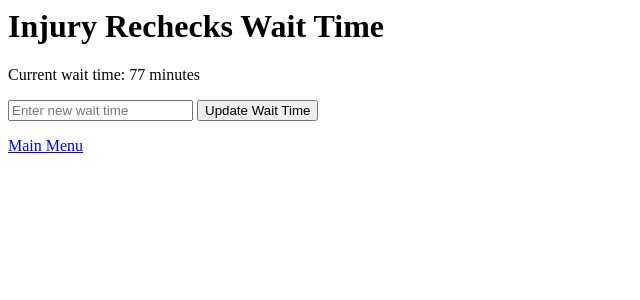
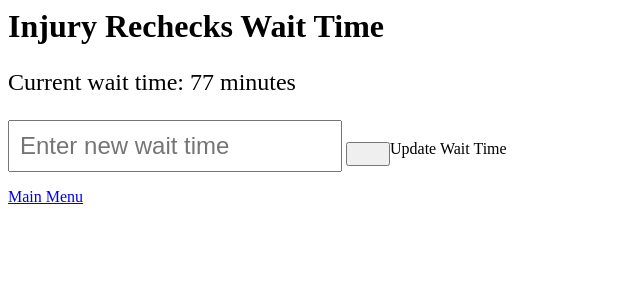
Before and after one commit to jscottsnow/concentra_wait_time, a Flask app: page /injury-rechecks in a window 1280 px wide. Shown: the top 300 px of the page, without its empty margins (0-640 px from the left). Run offline with Flask 3, Linux system fonts and the light colour scheme.

Commit message:
updated font size on input page

```diff
--- a/templates/injury_rechecks.html
+++ b/templates/injury_rechecks.html
@@ -1,7 +1,7 @@
 <form action="{{ url_for('update_wait_time', category='injury_rechecks') }}" method="post">
     <h1>Injury Rechecks Wait Time</h1>
-    <p>Current wait time: {{ injury_rechecks_wait_time }} minutes</p>
-    <input id="new-wait-time" name="injury_rechecks_wait_time" type="text" placeholder="Enter new wait time">
-    <button type="submit">Update Wait Time</button>
+    <p style= "font-size: 24px;">Current wait time: {{ injury_rechecks_wait_time }} minutes</p>
+    <input id="new-wait-time" name="injury_rechecks_wait_time" type="text" placeholder="Enter new wait time" style="font-size: 24px; padding: 10px">
+    <button type="submit" style="font-size: 24px; padding: 10px 20px;"></button>Update Wait Time</button>
 </form>
 <a href="{{ url_for('index') }}">Main Menu</a>
```
